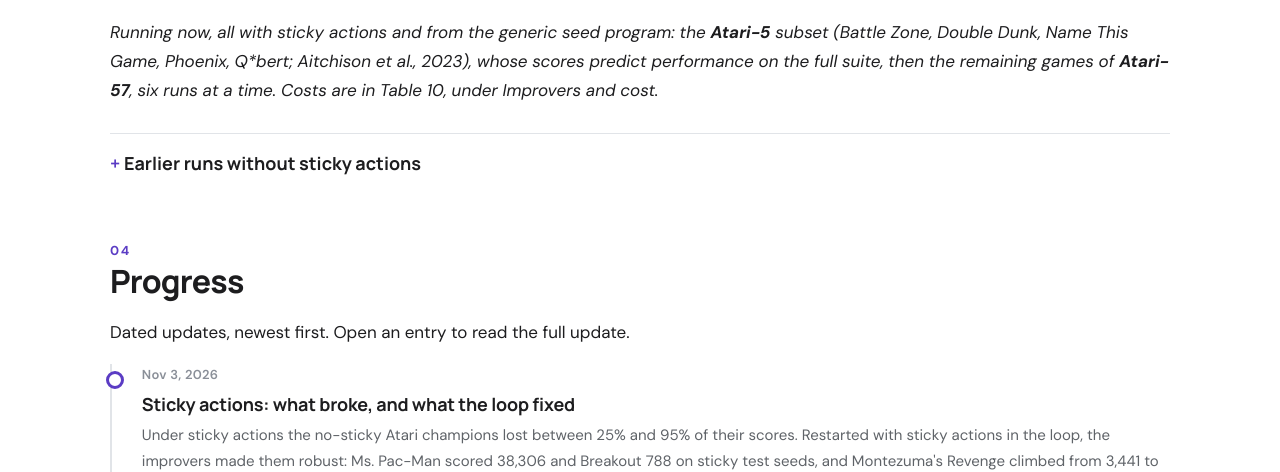
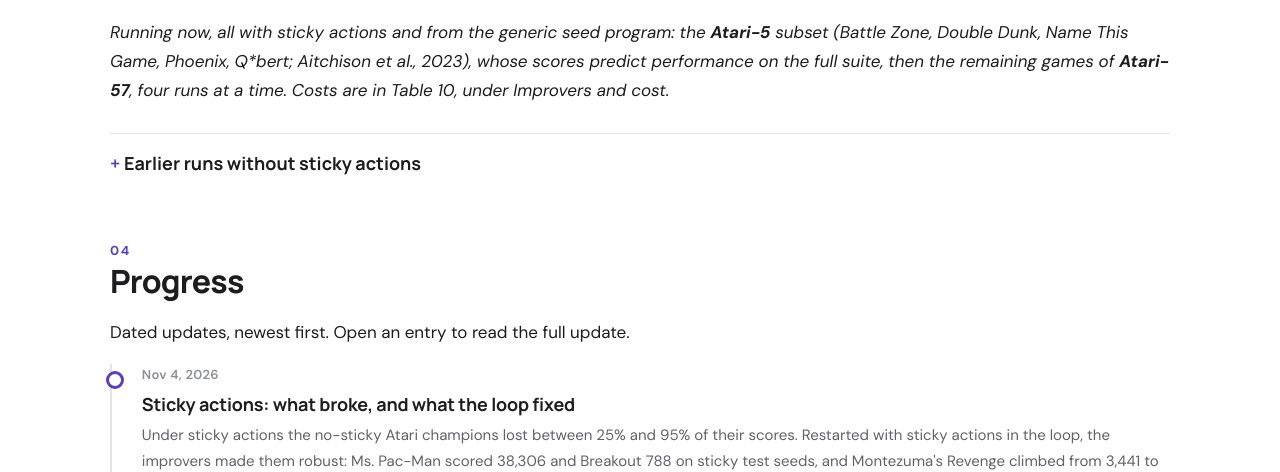
Before and after one commit to SMU-DIGA/drsi-anything-programme, a Jekyll site: the page built from index.html, in a window 1280 px wide and 900 px high, scrolled down 9210 px. Shown: the part 181-653 px from the top of the window. Built offline with Jekyll 4.4.1, drawn with Linux system fonts in a browser that asks for light colours.

Commit message:
Four Atari runs at a time; site timezone so post dates match local time
Co-Authored-By: Claude Opus 5.5 <noreply@anthropic.com>
Claude-Session: https://claude.ai/code/session_01C5NxkCLYQEaqT1wrYpLtVi

```diff
--- a/_config.yml
+++ b/_config.yml
@@ -1,4 +1,5 @@
 title: NS-RSI-Anything
+timezone: Asia/Singapore
 description: Neuro-symbolic recursive self-improvement across general domains, from games to embodied robotics and computer use.
 baseurl: /ns-rsi-anything-programme
 url: https://smu-diga.github.io
--- a/index.html
+++ b/index.html
@@ -171,7 +171,7 @@ layout: default
     </div>
     <p class="pending">Running now, all with sticky actions and from the generic seed program: the
     <strong>Atari-5</strong> subset (Battle Zone, Double Dunk, Name This Game, Phoenix, Q*bert; Aitchison et al., 2023),
-    whose scores predict performance on the full suite, then the remaining games of <strong>Atari-57</strong>, six runs at
+    whose scores predict performance on the full suite, then the remaining games of <strong>Atari-57</strong>, four runs at
     a time. Costs are in Table 10, under <em>Improvers and cost</em>.</p>
     <details class="more">
       <summary>Earlier runs without sticky actions</summary>
```
